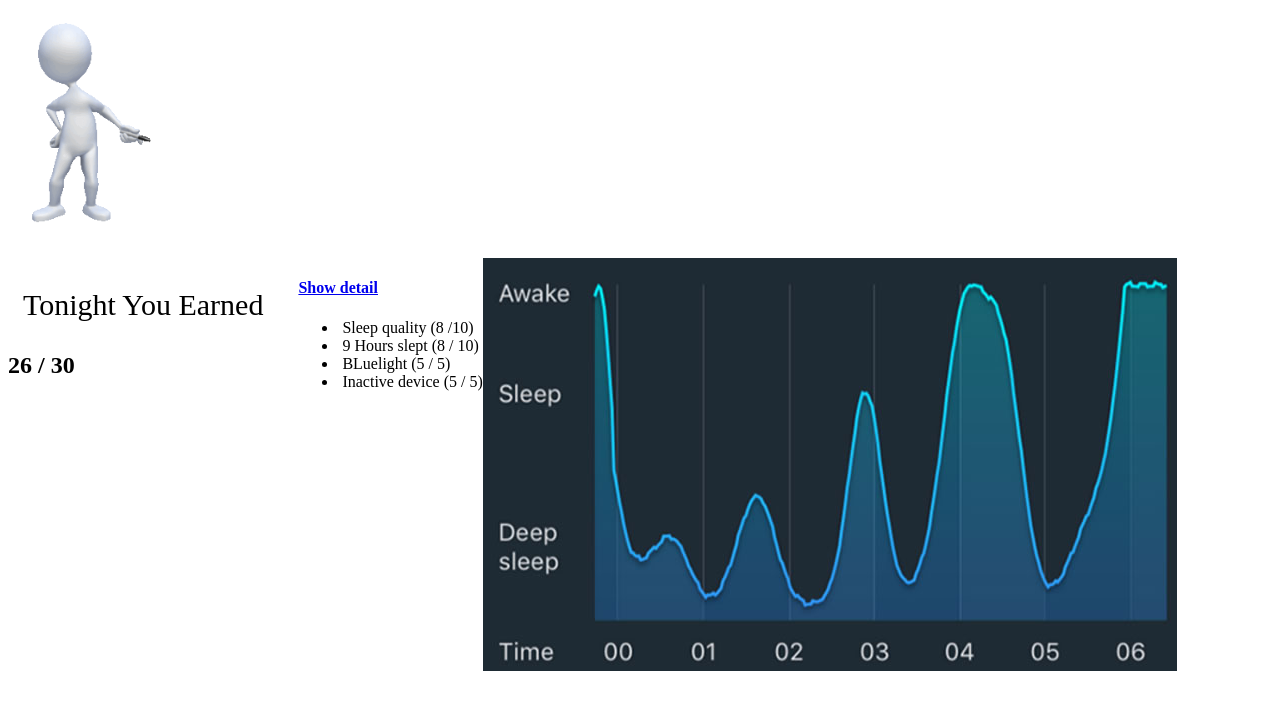
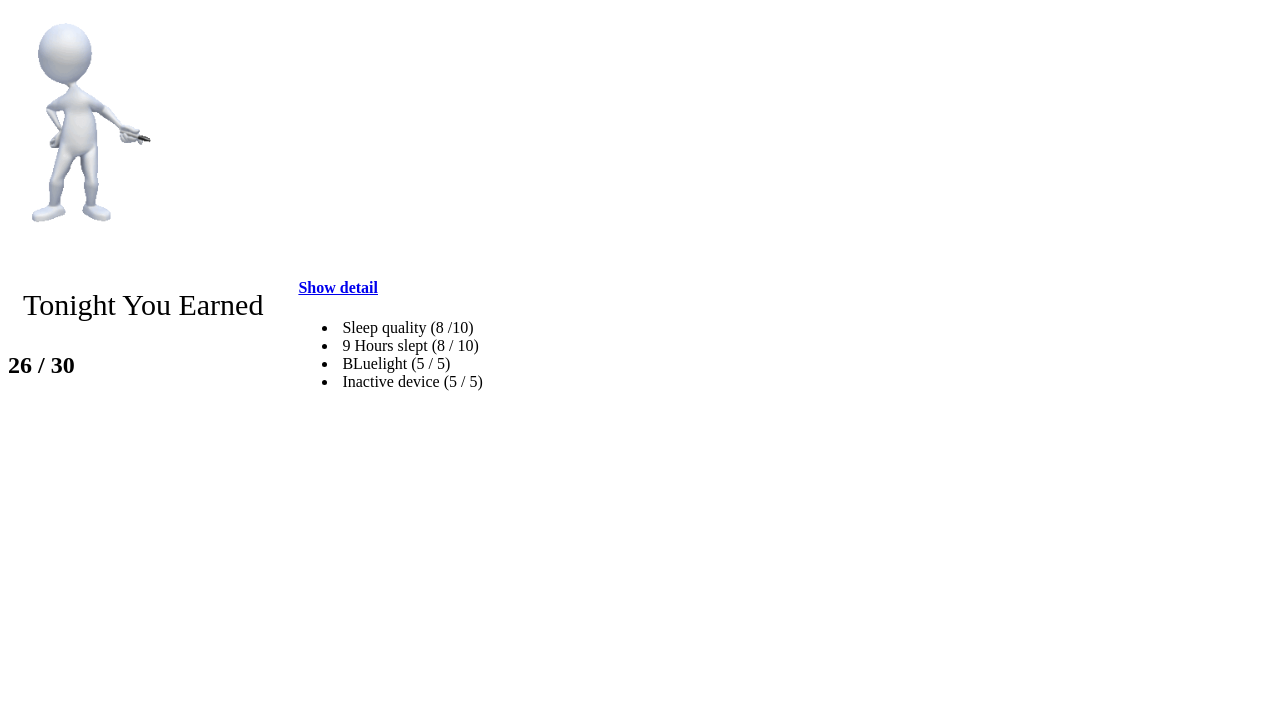
Before and after one commit to IsaacShrestha/sleep-app, a Node project: template app/templates/components/main-page.hbs in a window 1280 px wide. Shown: the top 710 px of the page. Run offline with Node 20 templates, Linux system fonts and the light colour scheme; the template is opened without the code that fills it, so the values that code supplies are empty.

Commit message:
changes to sleep log done

```diff
--- a/app/controllers/mainpage.js
+++ b/app/controllers/mainpage.js
@@ -15,7 +15,7 @@ export default Ember.Controller.extend({
     },
     yAxis: {
       title: {
-        text: 'Sleep'
+        text: 'Awake___________Sleep__________Deep Sleep'
       }
     }
   },
--- a/app/templates/components/main-page.hbs
+++ b/app/templates/components/main-page.hbs
@@ -1,6 +1,6 @@
 <div class="row">
 	<div class="col-lg-2 col-md-2 col-sm-4 col-xs-4">
-		<img src="images/avatar1.gif" class="img-fluid" alt="" width="200" height="auto"/>
+		<img src="images/avatar1.gif" class="img-responsive" alt="" width="200" height="auto"/>
 	</div>
 		<div class="col-lg-8 col-md-8 col-sm-8 col-xs-8">
 			<div style="float:left;">
@@ -29,9 +29,6 @@
 			</div>
 
 
-			<div>
-				<img src="images/sleepgraph.jpg" class="img-fluid" alt="" />
-			</div>
 		</div>
 	<div class="col-lg-2 col-md-2 col-sm-0 col-xs-0"></div>
 </div>
```
Also changed, not shown: public/images/1.jpg (added).
